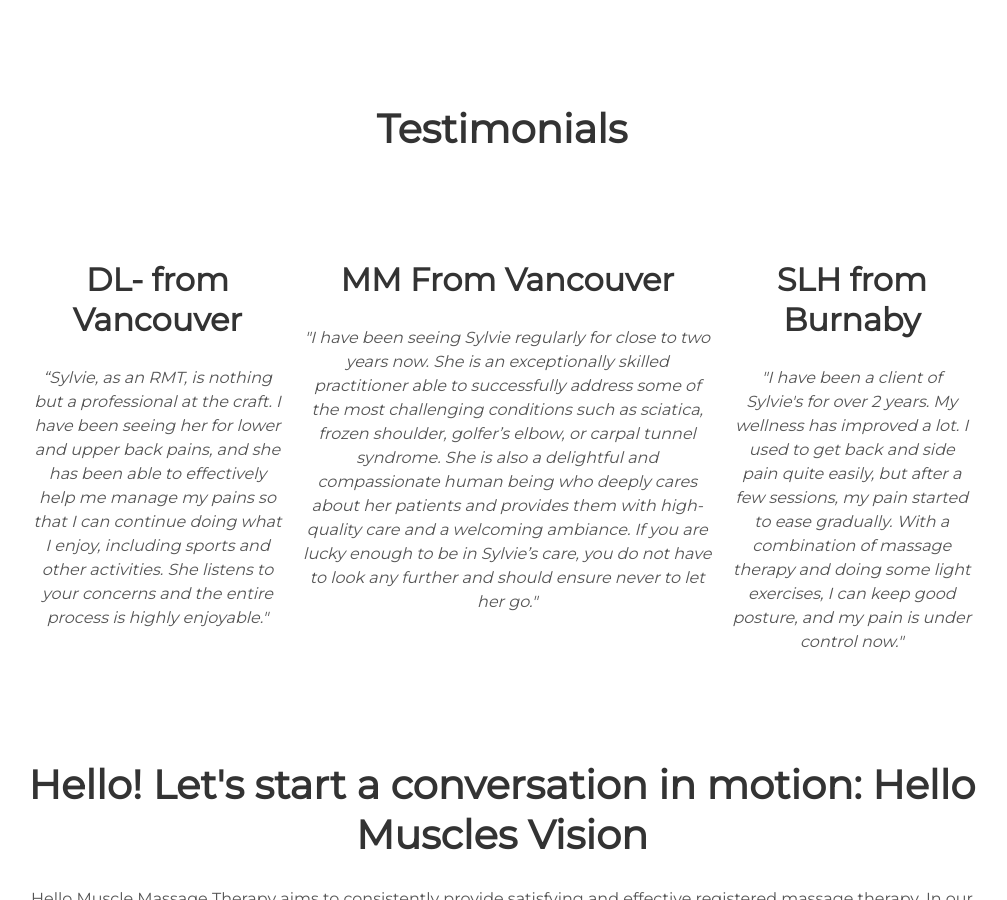
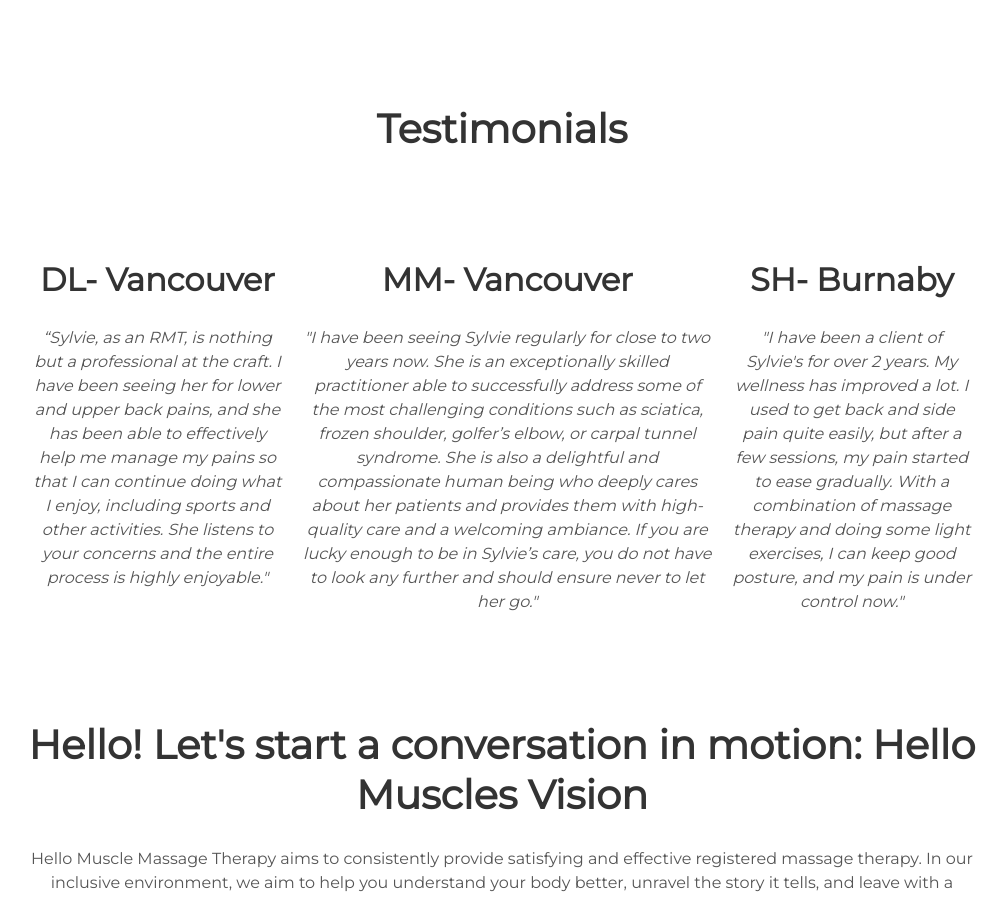
Before and after one commit to HelloMuscle/hellomuscle.github.io, a Jekyll site: the page built from index.html, in a window 1280 px wide and 900 px high, scrolled down 2168 px. Shown: the whole window, without its empty margins (138-1145 px from the left). Built offline with Jekyll 4.4.1, drawn with Linux system fonts in a browser that asks for light colours.

Commit message:
Update testimonial.html
deleted "from" before patients location.

```diff
--- a/_includes/testimonial.html
+++ b/_includes/testimonial.html
@@ -3,15 +3,15 @@
 </div>
 <div class="user">
     <div class="tech">
-      <h2>DL- from Vancouver</h2>
+      <h2>DL- Vancouver</h2>
       <p><i>“Sylvie, as an RMT, is nothing but a professional at the craft. I have been seeing her for lower and upper back pains, and she has been able to effectively help me manage my pains so that I can continue doing what I enjoy, including sports and other activities. She listens to your concerns and the entire process is highly enjoyable."</i></p>
     </div>
     <div class="tech">
-      <h2>MM From Vancouver</h2>
+      <h2>MM- Vancouver</h2>
       <p><i>"I have been seeing Sylvie regularly for close to two years now.  She is an exceptionally skilled practitioner able to successfully address some of the most challenging conditions such as sciatica, frozen shoulder, golfer’s elbow, or carpal tunnel syndrome. She is also a delightful and compassionate human being who deeply cares about her patients and provides them with high-quality care and a welcoming ambiance. If you are lucky enough to be in Sylvie’s care, you do not have to look any further and should ensure never to let her go."</i></p>
     </div>
     <div class="tech">
-      <h2>SLH from Burnaby</h2>
+      <h2>SH- Burnaby</h2>
       <p><i>"I have been a client of Sylvie's for over 2 years. My wellness has improved a lot. I used to get back and side pain quite easily, but after a few sessions, my pain started to ease gradually. With a combination of massage therapy and doing some light exercises, I can keep good posture, and my pain is under control now."</i></p>
     </div>
 </div>
```
